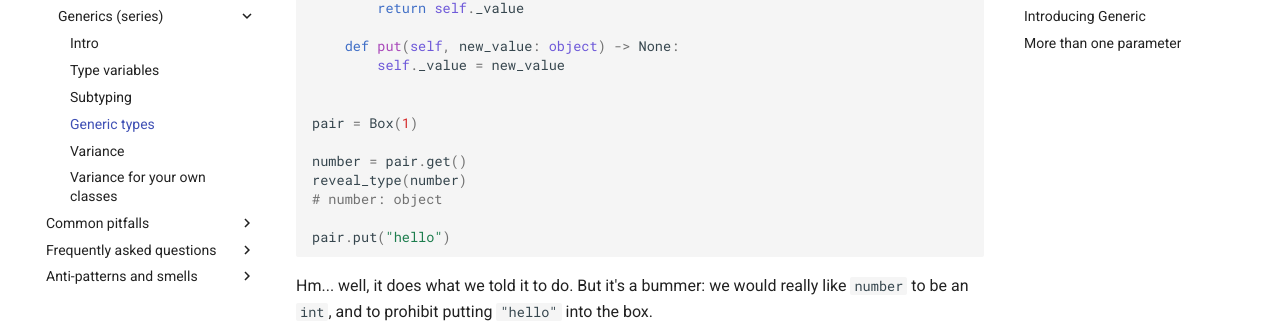
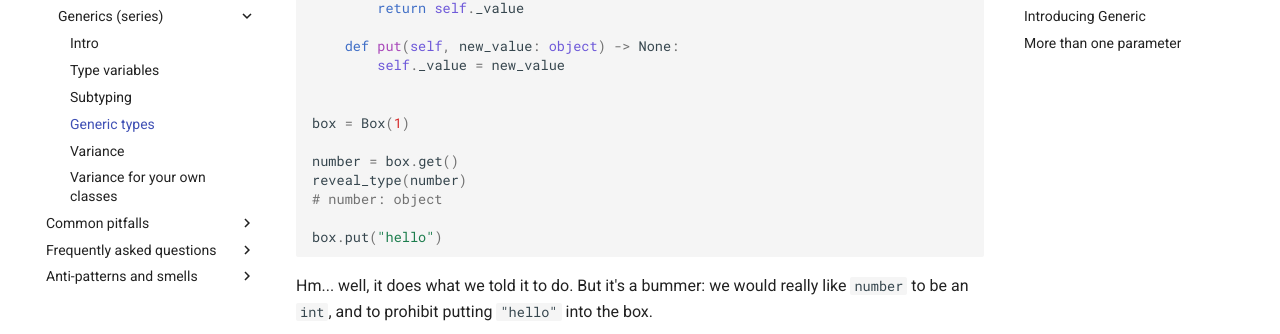
Before and after one commit to decorator-factory/typing-tips, an MkDocs documentation site: the page built from docs/tutorials/generics/generic-types/index.md, in a window 1280 px wide and 900 px high, scrolled down 508 px. Shown: the part 146-480 px from the top of the window. Built offline with MkDocs 1.6.1 and Material for MkDocs 9.7.7, drawn with Linux system fonts in a browser that asks for light colours; comment, search, counter and statistics services are not loaded.

Commit message:
Fix `box`/`pair` confusion

````diff
--- a/docs/tutorials/generics/generic-types/index.md
+++ b/docs/tutorials/generics/generic-types/index.md
@@ -31,13 +31,13 @@ class Box:
         self._value = new_value
 
 
-pair = Box(1)
+box = Box(1)
 
-number = pair.get()
+number = box.get()
 reveal_type(number)
 # number: object
 
-pair.put("hello")
+box.put("hello")
 ```
 
 Hm... well, it does what we told it to do. But it's a bummer: we would really like
````
